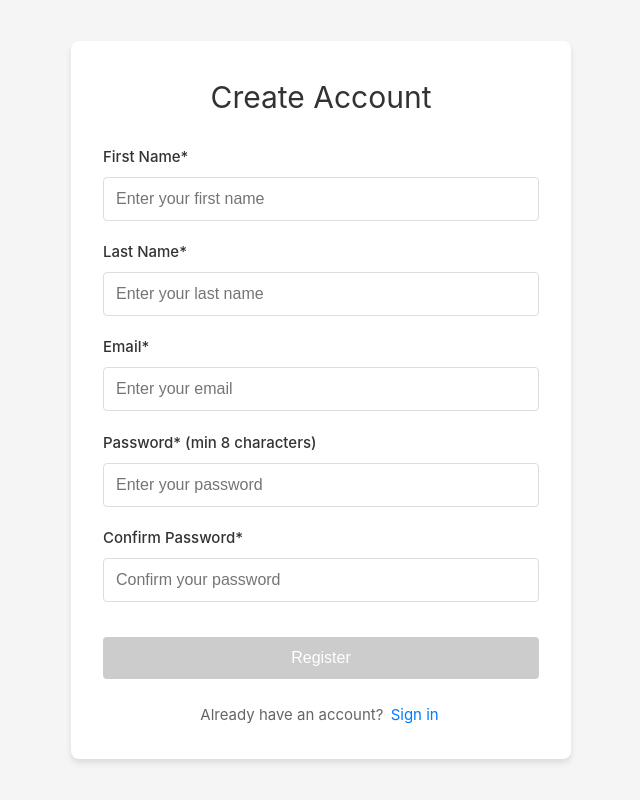
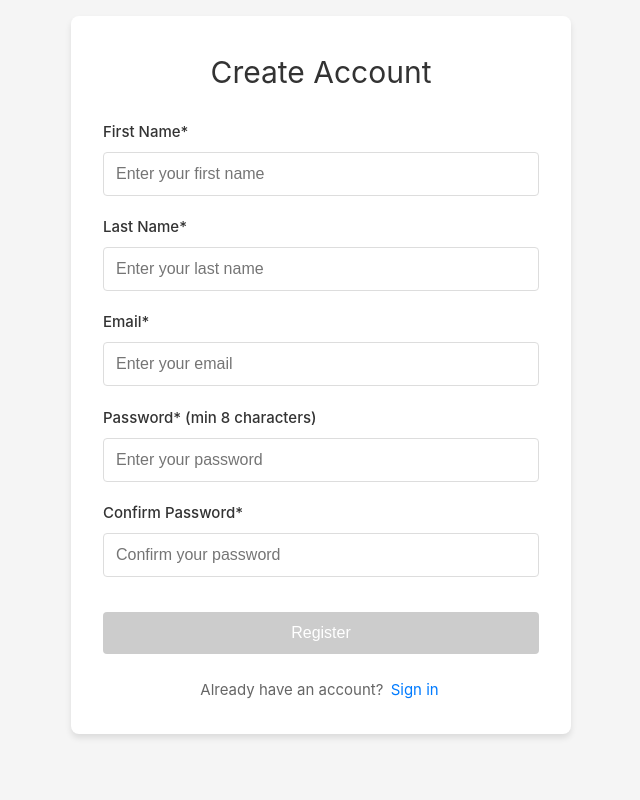
Before and after one commit to Kuanysh-kst/Website-frontend, a Vue app: page /register in a window 1280 px wide. Shown: the whole page, without its empty margins (319-959 px from the left). Built offline with nearby package versions, Linux system fonts and the light colour scheme; no server answers.

Commit message:
fixed registration form
Signed-off-by: Kyanysh <kuanysh4646@gmail.com>

```diff
--- a/src/views/RegisterView.vue
+++ b/src/views/RegisterView.vue
@@ -108,7 +108,7 @@ export default {
       email: "",
       password: "",
       confirmPassword: "",
-      role: "ROLE_USER" // Установлена роль по умолчанию
+      role: "ROLE_USER", // Установлена роль по умолчанию
     });
 
     const errors = ref({
@@ -168,7 +168,7 @@ export default {
           lastname: form.value.lastName,
           email: form.value.email,
           password: form.value.password,
-          role: form.value.role // Всегда "USER"
+          role: form.value.role, // Всегда "USER"
         });
 
         successMessage.value = "Registration successful! Redirecting to login...";
@@ -210,10 +210,11 @@ export default {
 .register-view {
   display: flex;
   justify-content: center;
-  align-items: center;
+  align-items: flex-start;
   min-height: 100vh;
   width: 100vw;
   background-color: #f5f5f5;
+  overflow-y: auto;
 }
 
 .register-container {
@@ -223,6 +224,8 @@ export default {
   box-shadow: 0 4px 6px rgba(0, 0, 0, 0.1);
   width: 100%;
   max-width: 500px;
+  margin-top: 1rem;
+  margin-bottom: 1rem;
 }
 
 h1 {
```
Also changed, not shown: 1 other file (tests, documents, lock files or other folders).
